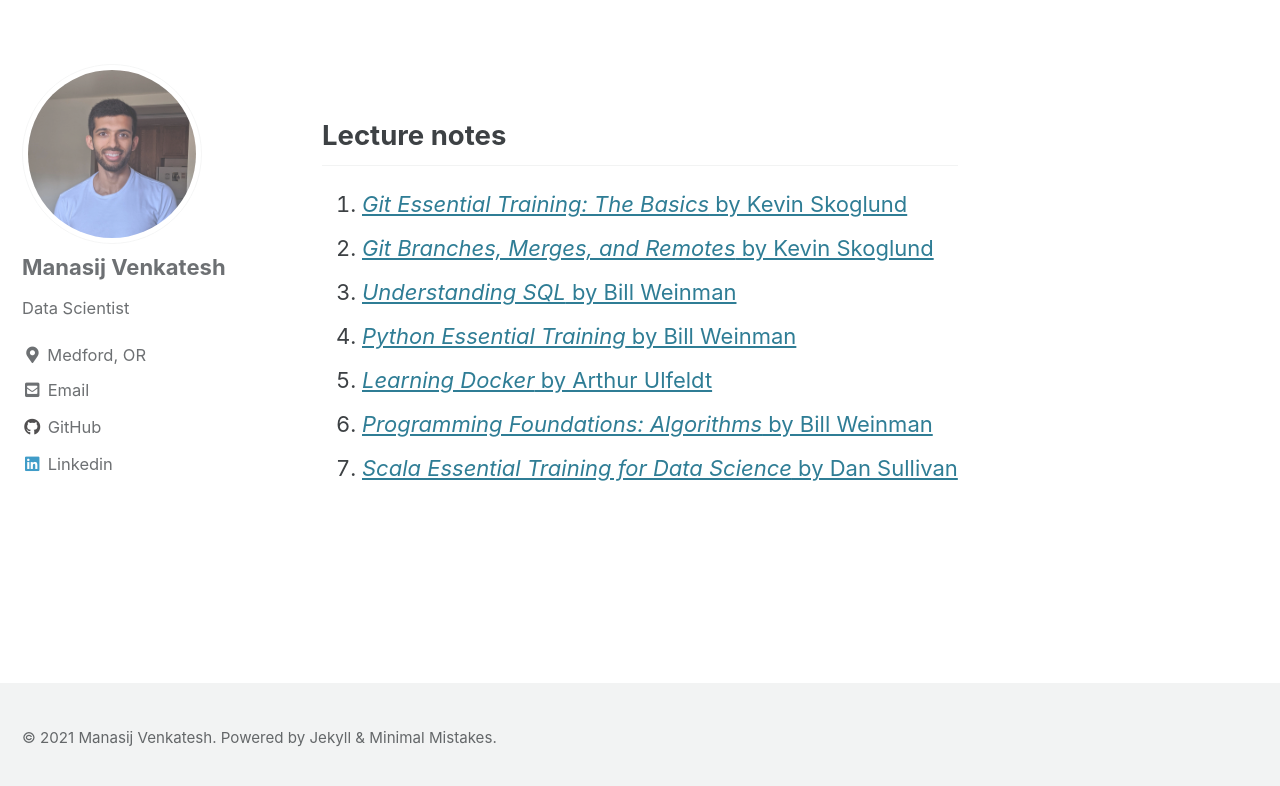
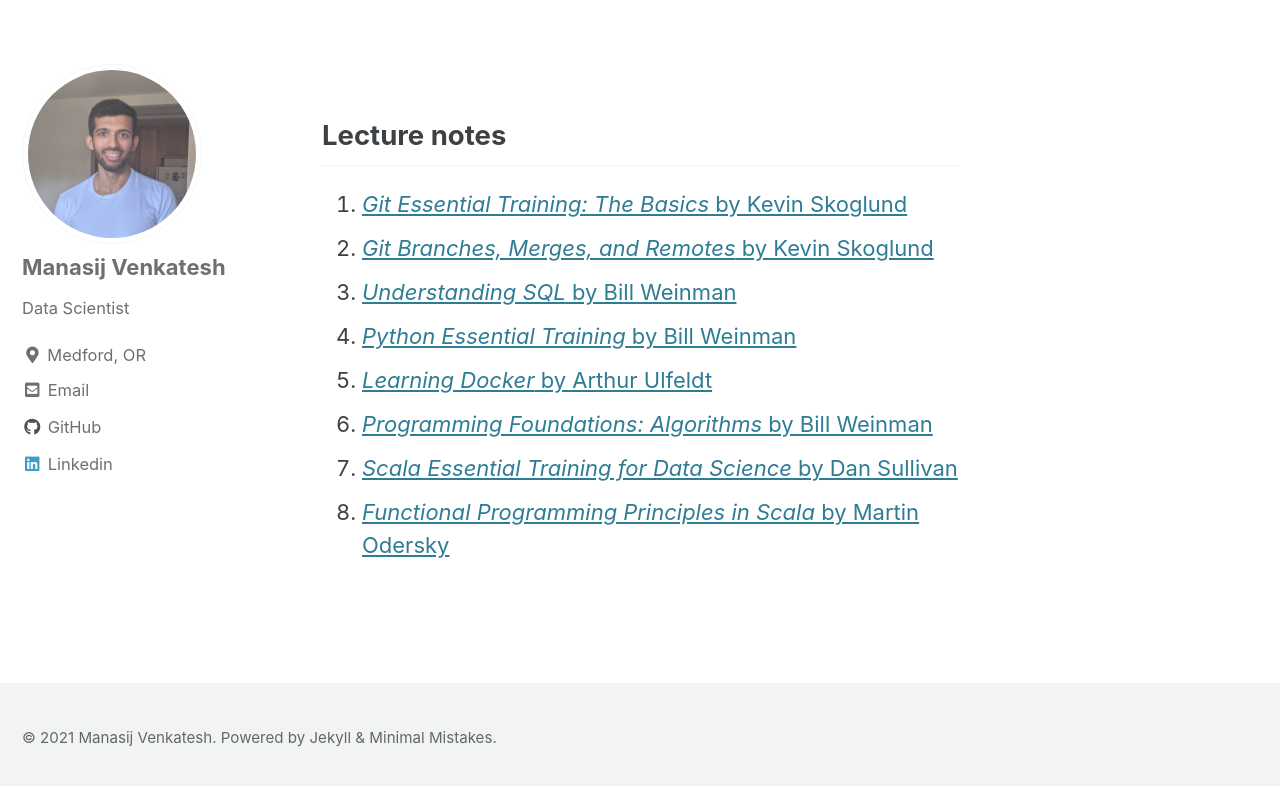
Before and after one commit to makto-toruk/makto-toruk.github.io, a Jekyll site: the page built from _pages/notes.md, in a window 1280 px wide and 1098 px high. Shown: the part 304-1090 px from the top of the window. Built offline with Jekyll 4.4.1, drawn with Linux system fonts in a browser that asks for light colours; cached includes are drawn as plain includes.

Commit message:
add latest scala course notes

```diff
--- a/_pages/notes.md
+++ b/_pages/notes.md
@@ -16,3 +16,4 @@ header:
 5. [_Learning Docker_ by Arthur Ulfeldt](https://makto-toruk.github.io/course_docker_0)
 6. [_Programming Foundations: Algorithms_ by Bill Weinman](https://makto-toruk.github.io/course_python_1)
 7. [_Scala Essential Training for Data Science_ by Dan Sullivan](https://makto-toruk.github.io/course_scala_0/)
+8. [_Functional Programming Principles in Scala_ by Martin Odersky](https://makto-toruk.github.io/coursera_scala_0/)
```
